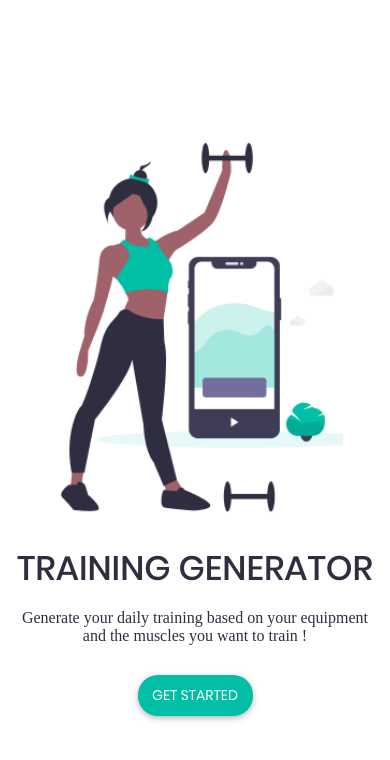
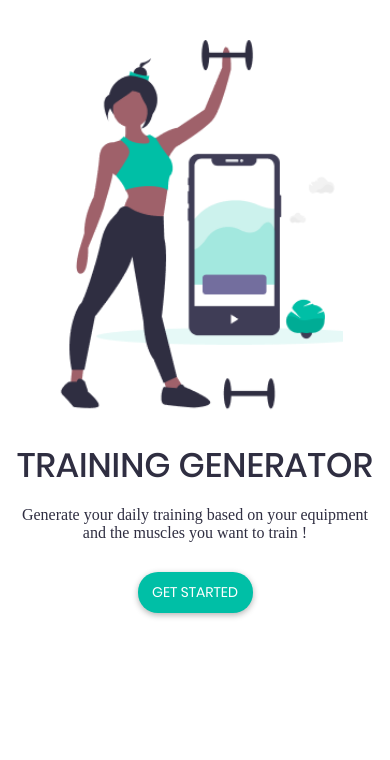
Before and after one commit to JulieAllix/training-generator, a React Native app: screen / in a window 390 px wide. Shown: the top 760 px of the page. Built offline with nearby package versions, Linux system fonts and the light colour scheme; a web font is replaced by a local one.

Commit message:
Add SafeAreaView and ScrollView

```diff
--- a/App.js
+++ b/App.js
@@ -1,5 +1,5 @@
 import React, { useState } from 'react';
-import { StyleSheet, Text, View } from 'react-native';
+import { StyleSheet, Text, View, SafeAreaView, ScrollView } from 'react-native';
 import * as Font from 'expo-font';
 import { AppLoading } from 'expo';
 
@@ -42,9 +42,11 @@ export default function App() {
   };
 
   return (
-    <View style={styles.screen}>
-      {content}
-    </View>
+    <SafeAreaView style={styles.screen}>
+      <ScrollView>
+        {content}
+      </ScrollView>
+    </SafeAreaView>
   );
 }
 
```
